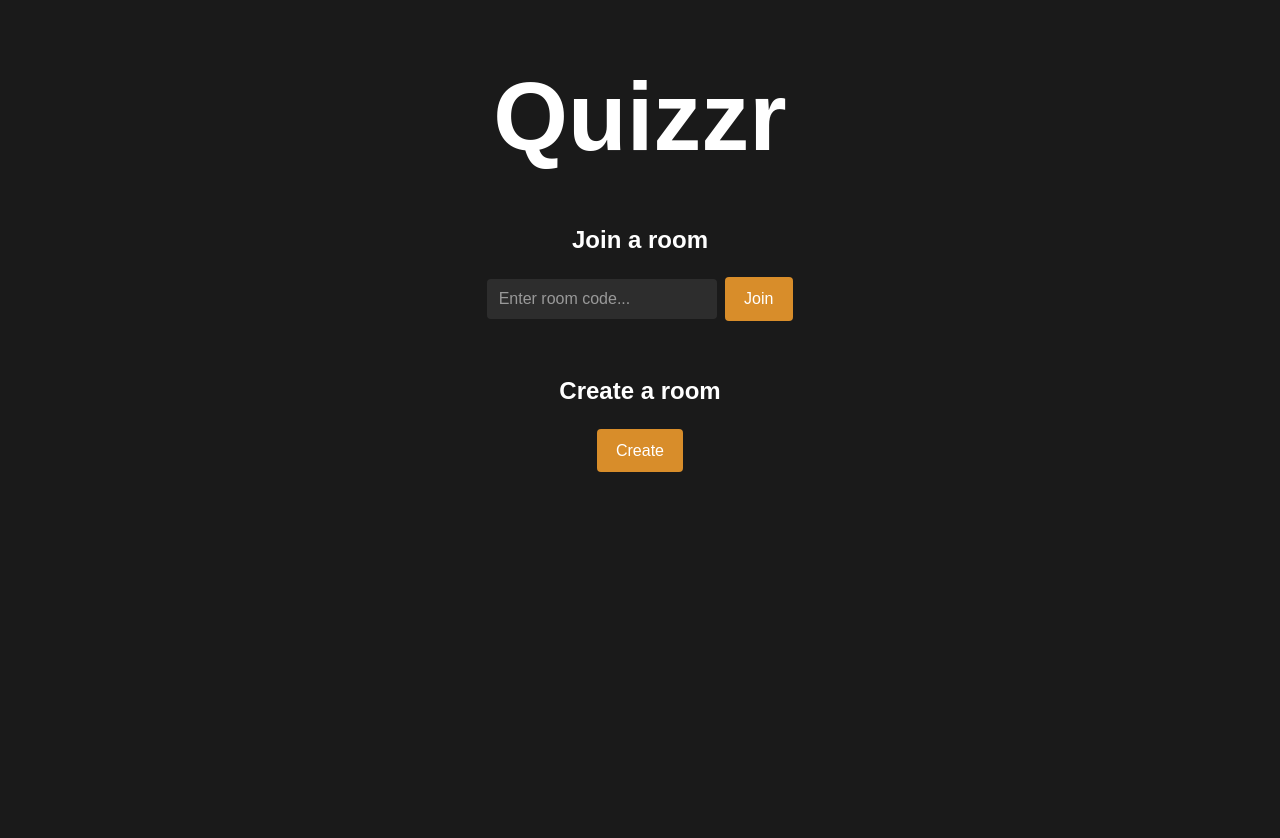
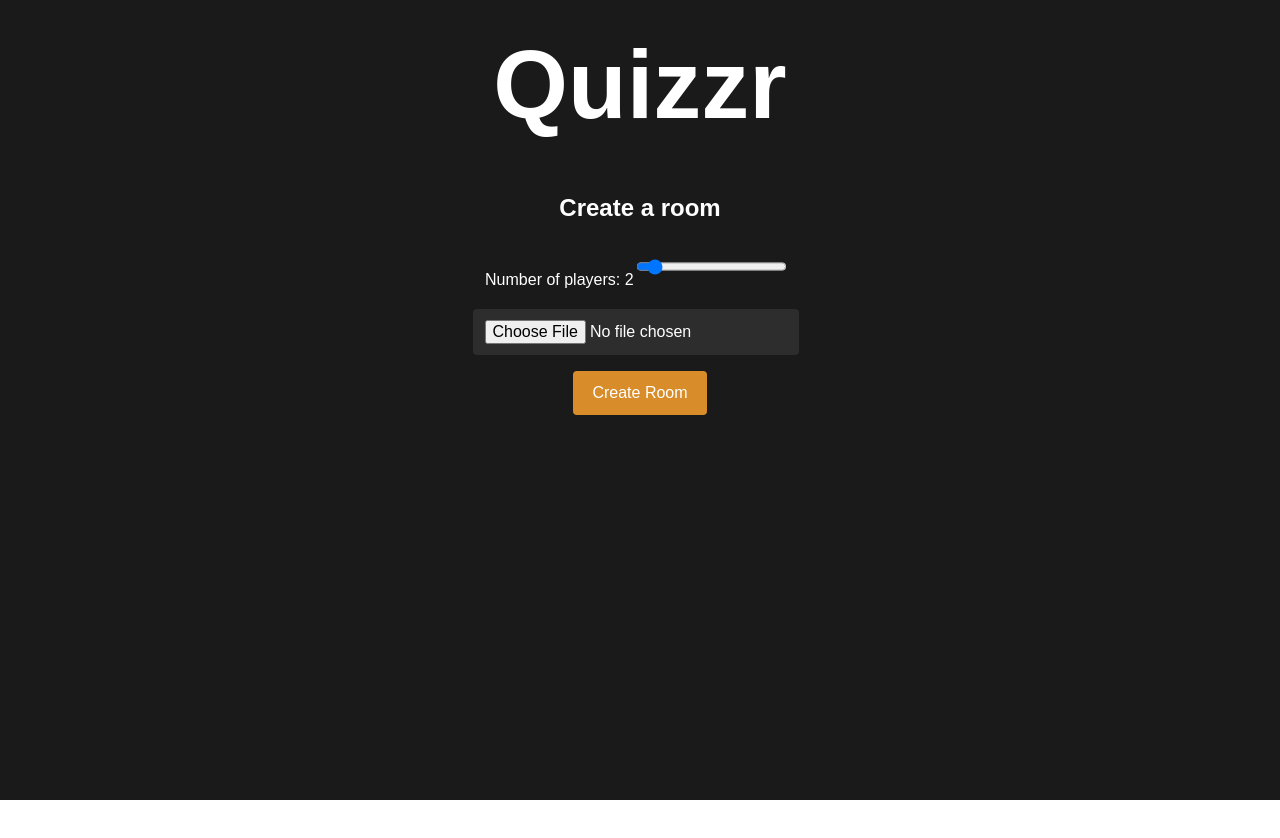
Before and after one commit to Geekenex/ConUHacks-9, a React (Vite) app in the folder frontend/quizzr/: page /create in a window 1280 px wide. Shown: the top 838 px of the page. After the commit the page ends 800 px from the top, so only its background shows below. Built offline with nearby package versions, Linux system fonts and the light colour scheme; a web font is replaced by a local one.

Commit message:
create room screen and nav setup

```diff
--- a/frontend/quizzr/package.json
+++ b/frontend/quizzr/package.json
@@ -11,7 +11,8 @@
   },
   "dependencies": {
     "react": "^18.3.1",
-    "react-dom": "^18.3.1"
+    "react-dom": "^18.3.1",
+    "react-router-dom": "^7.1.5"
   },
   "devDependencies": {
     "@eslint/js": "^9.17.0",
--- a/frontend/quizzr/src/App.css
+++ b/frontend/quizzr/src/App.css
@@ -1,15 +1,9 @@
 @import url('https://fonts.googleapis.com/css2?family=Sono:wght@400;700&display=swap');
-
-#root {
-  max-width: 1280px;
-  margin: 0 auto;
-  padding: 2rem;
-  text-align: center;
-}
 
 html, body {
   margin: 0;
   padding: 0;
+  height: 100%;
   overflow: hidden;
 }
 
@@ -19,32 +13,29 @@ body {
   font-family: 'Sono', sans-serif;
 }
 
+#root {
+  width: 100%;
+  height: 100%;
+}
+
 .app {
   width: 100%;
-  min-height: 100vh;
+  height: 100%;
   display: flex;
   flex-direction: column;
   align-items: center;
   text-align: center;
   padding-top: 2rem;
+  box-sizing: border-box;
 }
 
 .app-title {
   font-size: 6rem;
-  margin-bottom: 2rem;
-  margin-top: 0;
-}
-
-.section {
-  margin-bottom: 2rem;
+  margin: 0 0 2rem;
 }
 
 @media (max-width: 600px) {
   .app-title {
     font-size: 3rem;
   }
-
-  .section h2 {
-    font-size: 1.4rem;
-  }
 }
--- a/frontend/quizzr/src/App.tsx
+++ b/frontend/quizzr/src/App.tsx
@@ -1,45 +1,18 @@
-import { useState } from 'react'
+import { BrowserRouter as Router, Routes, Route } from 'react-router-dom'
 import './App.css'
-import CustomButton from './components/CustomButton'
-import CustomInput from './components/CustomInput'
+import HomeScreen from './screens/HomeScreen'
+import CreateRoomScreen from './screens/CreateRoomScreen'
 
 export default function App() {
-  const [roomCode, setRoomCode] = useState('')
-
-  const handleJoinRoom = () => {
-    console.log('Joining room:', roomCode)
-  }
-
-  const handleCreateRoom = () => {
-    console.log('Creating room...')
-  }
-
-  //TODO: hookup to backend
-  const handleCSVUpload = (e: React.ChangeEvent<HTMLInputElement>) => {
-    if (!e.target.files?.[0]) return
-    const file = e.target.files[0]
-    console.log('CSV uploaded:', file)
-  }
-
   return (
-    <div className="app">
-      <h1 className="app-title">Quizzr</h1>
-
-      <div className="section">
-        <h2>Join a room</h2>
-        <CustomInput
-          placeholder="Enter room code..."
-          value={roomCode}
-          onChange={(e) => setRoomCode(e.target.value)}
-        />
-        <CustomButton onClick={handleJoinRoom}>Join</CustomButton>
+    <Router>
+      <div className="app">
+        <h1 className="app-title">Quizzr</h1>
+        <Routes>
+          <Route path="/" element={<HomeScreen />} />
+          <Route path="/create" element={<CreateRoomScreen />} />
+        </Routes>
       </div>
-
-      <div className="section">
-        <h2>Create a room</h2>
-        <CustomButton onClick={handleCreateRoom}>Create</CustomButton>
-      </div>
-
-    </div>
+    </Router>
   )
 }
--- /dev/null
+++ b/frontend/quizzr/src/screens/CreateRoomScreen.css
@@ -0,0 +1,14 @@
+.create-room-screen {
+    display: flex;
+    flex-direction: column;
+    align-items: center;
+    text-align: center;
+  }
+
+  .section {
+    margin-bottom: 2rem;
+  }
+
+  .csv-upload {
+    margin: 1rem 0;
+  }
--- /dev/null
+++ b/frontend/quizzr/src/screens/CreateRoomScreen.tsx
@@ -0,0 +1,36 @@
+import { useState } from 'react'
+import CustomButton from '../components/CustomButton'
+import CustomInput from '../components/CustomInput'
+import './CreateRoomScreen.css'
+
+export default function CreateRoomScreen() {
+  const [numPlayers, setNumPlayers] = useState(2)
+
+  const handleCreateRoom = () => {
+    console.log('Creating room with up to', numPlayers, 'players')
+  }
+
+  const handleCSVUpload = (e: React.ChangeEvent<HTMLInputElement>) => {
+    if (!e.target.files?.[0]) return
+    const file = e.target.files[0]
+    console.log('CSV uploaded:', file)
+  }
+
+  return (
+    <div className="section">
+      <h2>Create a room</h2>
+      <label>Number of players: {numPlayers}</label>
+      <input
+        type="range"
+        min="2"
+        max="10"
+        value={numPlayers}
+        onChange={(e) => setNumPlayers(Number(e.target.value))}
+      />
+      <div style={{ margin: '1rem 0' }}>
+        <CustomInput type="file" accept=".csv" onChange={handleCSVUpload} />
+      </div>
+      <CustomButton onClick={handleCreateRoom}>Create Room</CustomButton>
+    </div>
+  )
+}
--- /dev/null
+++ b/frontend/quizzr/src/screens/HomeScreen.css
@@ -0,0 +1,10 @@
+.home-screen {
+    display: flex;
+    flex-direction: column;
+    align-items: center;
+    text-align: center;
+  }
+
+  .section {
+    margin-bottom: 2rem;
+  }
--- /dev/null
+++ b/frontend/quizzr/src/screens/HomeScreen.tsx
@@ -0,0 +1,35 @@
+import { useState } from 'react'
+import { useNavigate } from 'react-router-dom'
+import CustomButton from '../components/CustomButton'
+import CustomInput from '../components/CustomInput'
+import './HomeScreen.css'
+
+export default function HomeScreen() {
+  const navigate = useNavigate()
+  const [roomCode, setRoomCode] = useState('')
+
+  const handleJoinRoom = () => {
+    console.log('Joining room:', roomCode)
+  }
+
+  return (
+    <div>
+      <div className="section">
+        <h2>Join a room</h2>
+        <CustomInput
+          placeholder="Enter room code..."
+          value={roomCode}
+          onChange={(e) => setRoomCode(e.target.value)}
+        />
+        <CustomButton onClick={handleJoinRoom}>Join</CustomButton>
+      </div>
+
+      <div className="section">
+        <h2>Create a room</h2>
+        <CustomButton onClick={() => navigate('/create')}>
+          Create
+        </CustomButton>
+      </div>
+    </div>
+  )
+}
```
Also changed, not shown: 1 other file (tests, documents, lock files or other folders).
